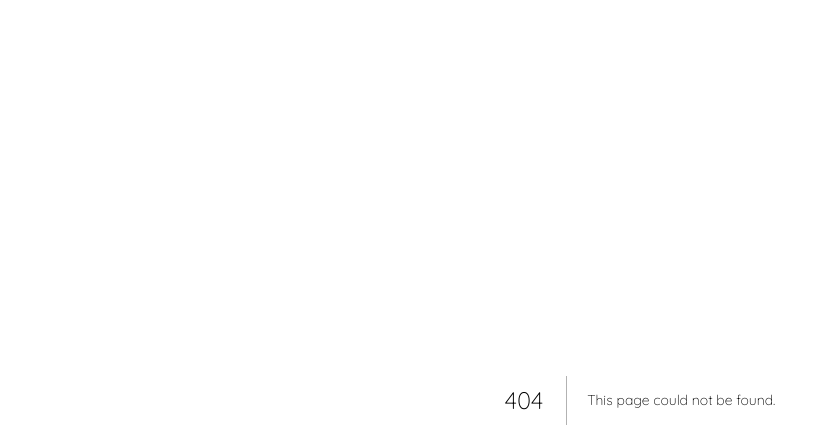
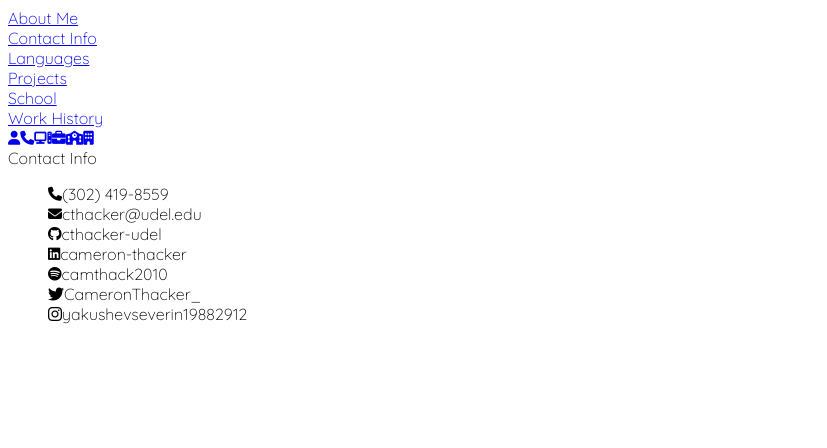
Before and after one commit to cthacker-udel/cthacker-website, a Next.js app: page /contactinfo in a window 1280 px wide. Before the commit this address had no page. Shown: the top 448 px of the page, without its empty margins (0-827 px from the left). Built offline with nearby package versions, Linux system fonts and the light colour scheme.

Commit message:
[aboutme] Added contact info page

```diff
--- a/modules/ContactInfo/ContactInfo.component.tsx
+++ b/modules/ContactInfo/ContactInfo.component.tsx
@@ -1,6 +1,51 @@
+import { BasicLayout } from "modules/common";
 import React from "react";
+
+import contactInfoStyles from "./ContactInfo.module.css";
 
 /**
  * The Contact Info page
  */
-export const ContactInfo = (): JSX.Element => <div>{"Contact info"}</div>;
+export const ContactInfo = (): JSX.Element => (
+	<BasicLayout>
+		<div className="d-flex flex-column w-100 h-100 justify-content-center align-items-center">
+			<div className={`${contactInfoStyles.contact_info_section}`}>
+				<div className="fs-2 text-decoration-underline mb-2">
+					{"Contact Info"}
+				</div>
+				<ul className="fa-ul m-0">
+					<li className="d-flex flex-row justify-content-center">
+						<i className="fa-solid fa-phone my-auto fa-sm" />
+						<span className="ms-1">{"(302) 419-8559"}</span>
+					</li>
+					<li className="d-flex flex-row justify-content-center">
+						<i className="fa-solid fa-envelope fa-sm my-auto" />
+						<span className="ms-1">{"cthacker@udel.edu"}</span>
+					</li>
+					<li className="d-flex flex-row justify-content-center">
+						<i className="fa-brands fa-github fa-sm my-auto" />
+						<span className="ms-1">{"cthacker-udel"}</span>
+					</li>
+					<li className="d-flex flex-row justify-content-center">
+						<i className="fa-brands fa-linkedin fa-sm my-auto" />
+						<span className="ms-1">{"cameron-thacker"}</span>
+					</li>
+					<li className="d-flex flex-row justify-content-center">
+						<i className="fa-brands fa-spotify fa-sm my-auto" />
+						<span className="ms-1">{"camthack2010"}</span>
+					</li>
+					<li className="d-flex flex-row justify-content-center">
+						<i className="fa-brands fa-twitter my-auto" />
+						<span className="ms-1">{"CameronThacker_"}</span>
+					</li>
+					<li className="d-flex flex-row justify-content-center">
+						<i className="fa-brands fa-instagram my-auto" />
+						<span className="ms-1">
+							{"yakushevseverin19882912"}
+						</span>
+					</li>
+				</ul>
+			</div>
+		</div>
+	</BasicLayout>
+);
--- a/modules/ContactInfo/ContactInfo.module.css
+++ b/modules/ContactInfo/ContactInfo.module.css
@@ -0,0 +1,16 @@
+
+@keyframes contact_info_section_anim {
+    from {
+        opacity: 0%;
+    }
+    to {
+        opacity: 100%;
+    }
+}
+
+.contact_info_section {
+    animation-name: contact_info_section_anim;
+    animation-timing-function: ease-in-out;
+    animation-duration: 1s;
+    animation-fill-mode: forwards;
+}
--- a/modules/common/modules/Navbar/Navbar.module.css
+++ b/modules/common/modules/Navbar/Navbar.module.css
@@ -12,7 +12,7 @@ Animation
     }
     to {
         letter-spacing: .15em;
-        background-color: rgba(227, 181, 164, .25);
+        background-color: rgba(227, 181, 164, .5);
     }
 }
 
--- /dev/null
+++ b/pages/contactinfo/index.tsx
@@ -0,0 +1 @@
+export { ContactInfo as default } from "modules/ContactInfo";
```
